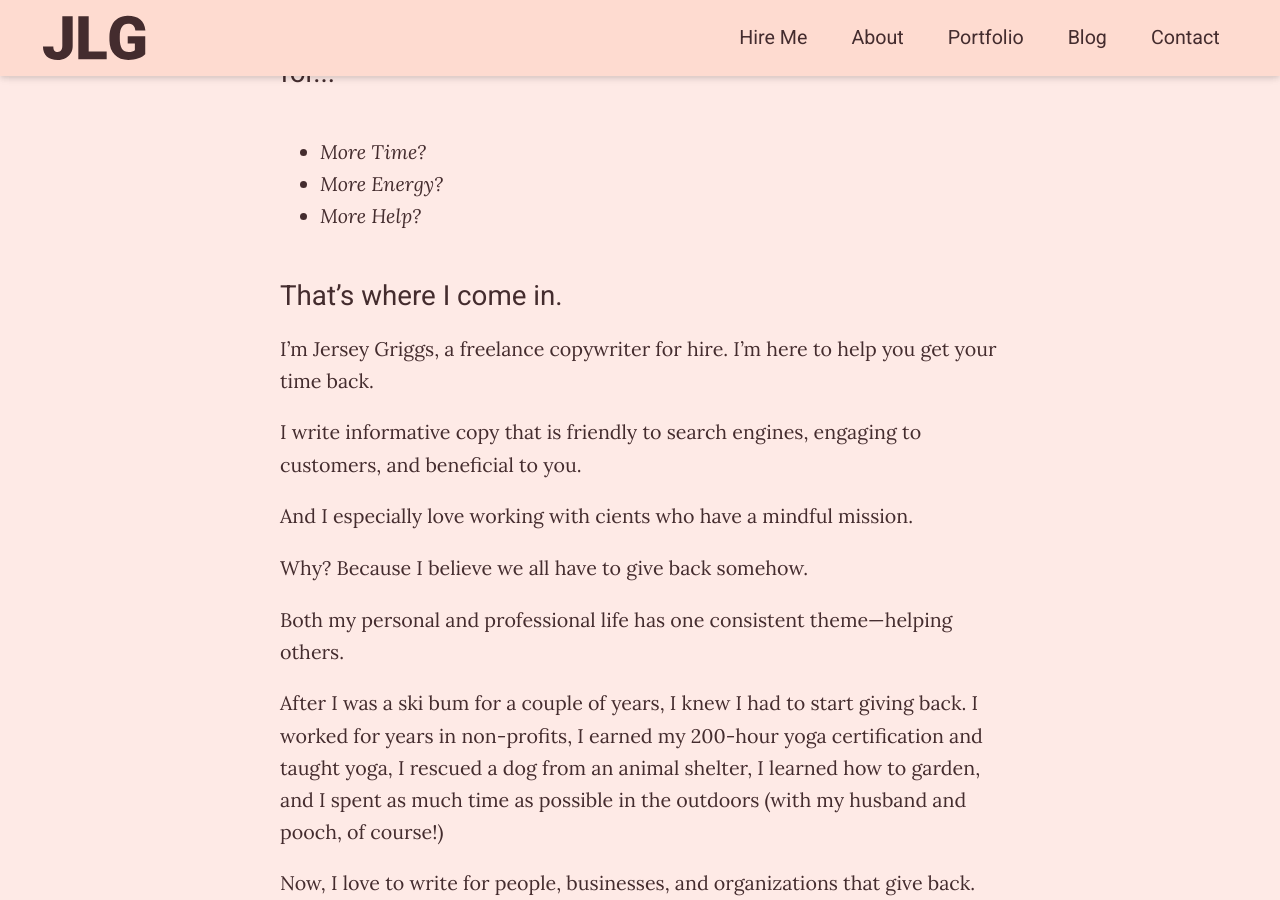
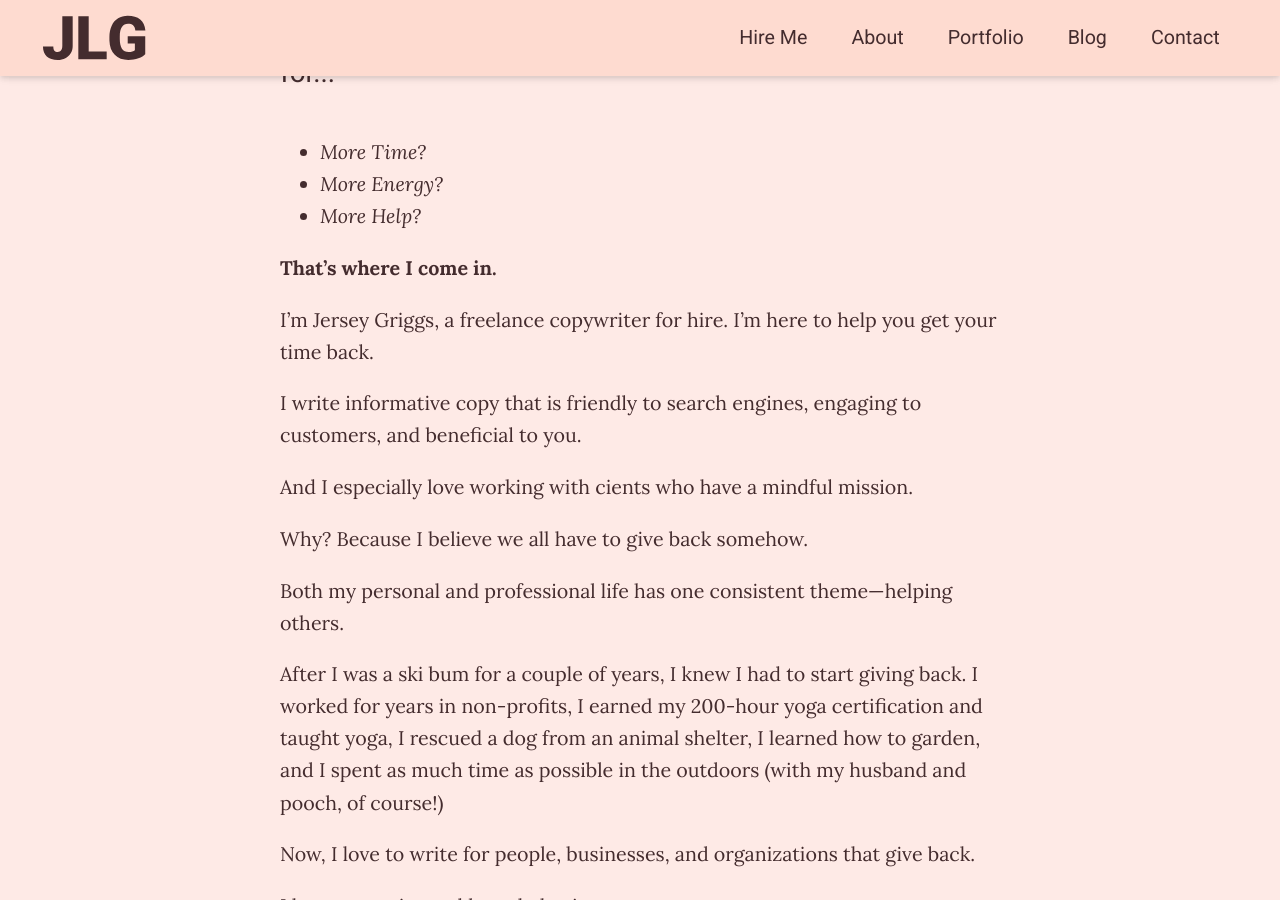
Before and after one commit to jersey-griggs/jersey.griggs.github.io, a Jekyll site: the page built from about/index.html, in a window 1280 px wide and 900 px high, scrolled down 311 px. Built offline with Jekyll 4.4.1, drawn with Linux system fonts in a browser that asks for light colours.

Commit message:
new hero

```diff
--- a/about/index.html
+++ b/about/index.html
@@ -10,7 +10,7 @@ title: About
 <li><em>More Help?</em></li>
 </ul>
 
-<h4>That’s where I come in.</h4>
+<p><strong>That’s where I come in.</strong></p>
 
  <p>I’m Jersey Griggs, a freelance copywriter for hire. I’m here to help you get your time back.</p>
 
```
